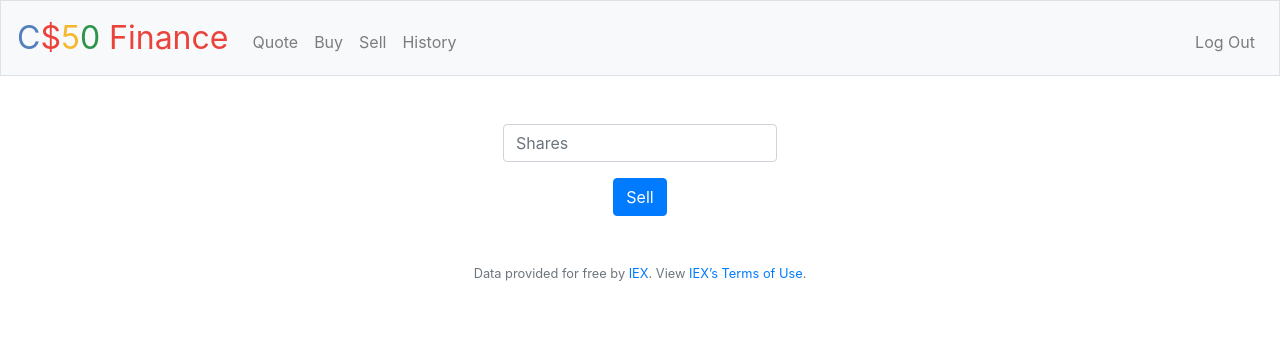
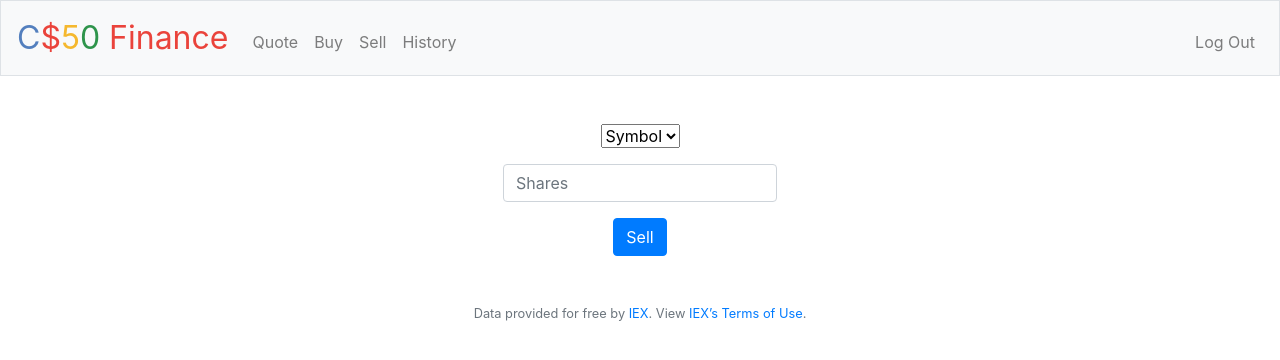
Before and after one commit to dtettarasar/cs50-finance, a Flask app: page /sell in a window 1280 px wide. Shown: the top 360 px of the page. Run offline with Flask 2, Linux system fonts and the light colour scheme; a user stored in the database is signed in; data comes from the database, SQL or seed files in the repository; both versions use the stored data as it was after the commit; some libraries are stand-ins or nearby versions.

Commit message:
Sell page: build the symbols list for the select input

```diff
--- a/application.py
+++ b/application.py
@@ -294,6 +294,15 @@ def sell():
         return apology("TODO")
 
     elif request.method == "GET":
+        get_id_symbols = db.execute("SELECT id_symbol FROM wallets WHERE id_user = ?", session["user_id"])
+        symbols_list = []
+
+        for dict in get_id_symbols:
+            get_symbol_label = db.execute("SELECT symbol FROM symbols WHERE id = ?", dict["id_symbol"])
+            symbols_list.append(get_symbol_label[0]["symbol"])
+
+        print(sorted(symbols_list))
+
         return render_template("sell.html")
 
 
--- a/templates/sell.html
+++ b/templates/sell.html
@@ -5,7 +5,12 @@
 {% endblock %}
 
 {% block main %}
-    <form action="/buy" method="post">
+    <form action="/sell" method="post">
+        <div class="form-group">
+            <select id="symbol" name="symbol">
+                <option selected disabled>Symbol</option>
+            </select>
+        </div>
         <div class="form-group">
             <input min="1" required placeholder="Shares" type="number" autocomplete="off" class="form-control" name="shares">
         </div>
```
Also changed, not shown: finance.db.
